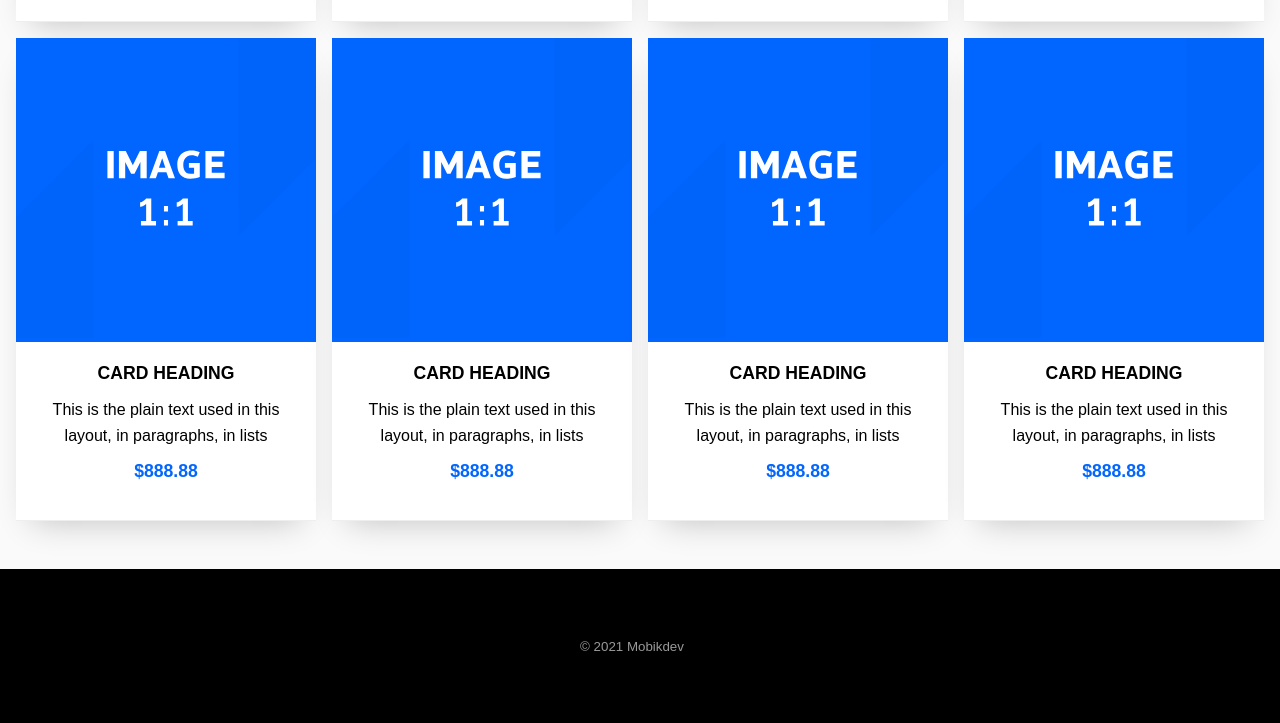
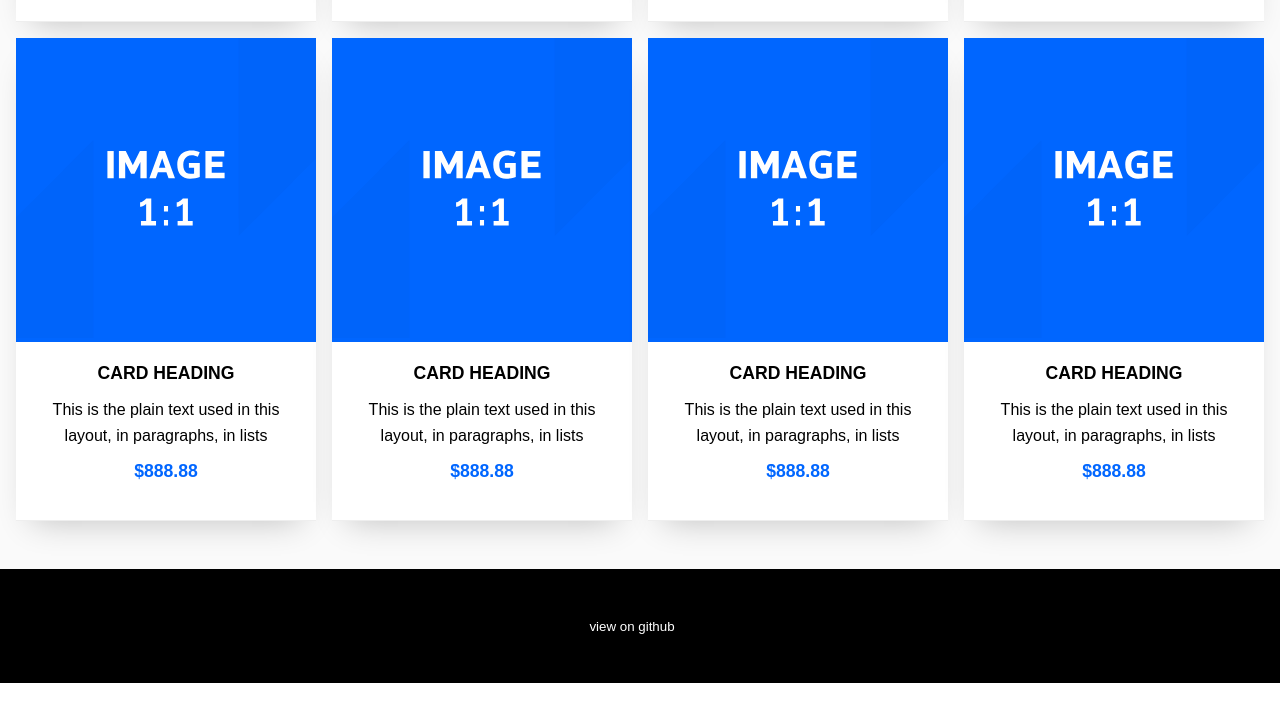
Before and after one commit to demopagerocket/demopagerocket.github.io, a plain HTML site: page cardsgrid.html in a window 1280 px wide. Shown: the part 918-1641 px from the top of the page. After the commit the page ends 1601 px from the top, so only its background shows below. Drawn offline with Linux system fonts and the light colour scheme.

Commit message:
Update cardsgrid.html

```diff
--- a/cardsgrid.html
+++ b/cardsgrid.html
@@ -152,7 +152,8 @@
 	</div>
 </section>
 <!-- Footer -->
-<footer><p class="inner-100"><small>© 2021 Mobikdev</small></p></footer>
+<style>footer a{text-decoration:none;cursor:pointer;color:#FFF;}</style>
+<footer><a href="https://github.com/demopagerocket/demopagerocket.github.io" class="inner-100"><small>view on github</small></a></footer>
 <script> if ('serviceWorker' in navigator) {navigator.serviceWorker.register('sw.js', {updateViaCache: 'none',});}</script>
 </body>
 </html>
```
